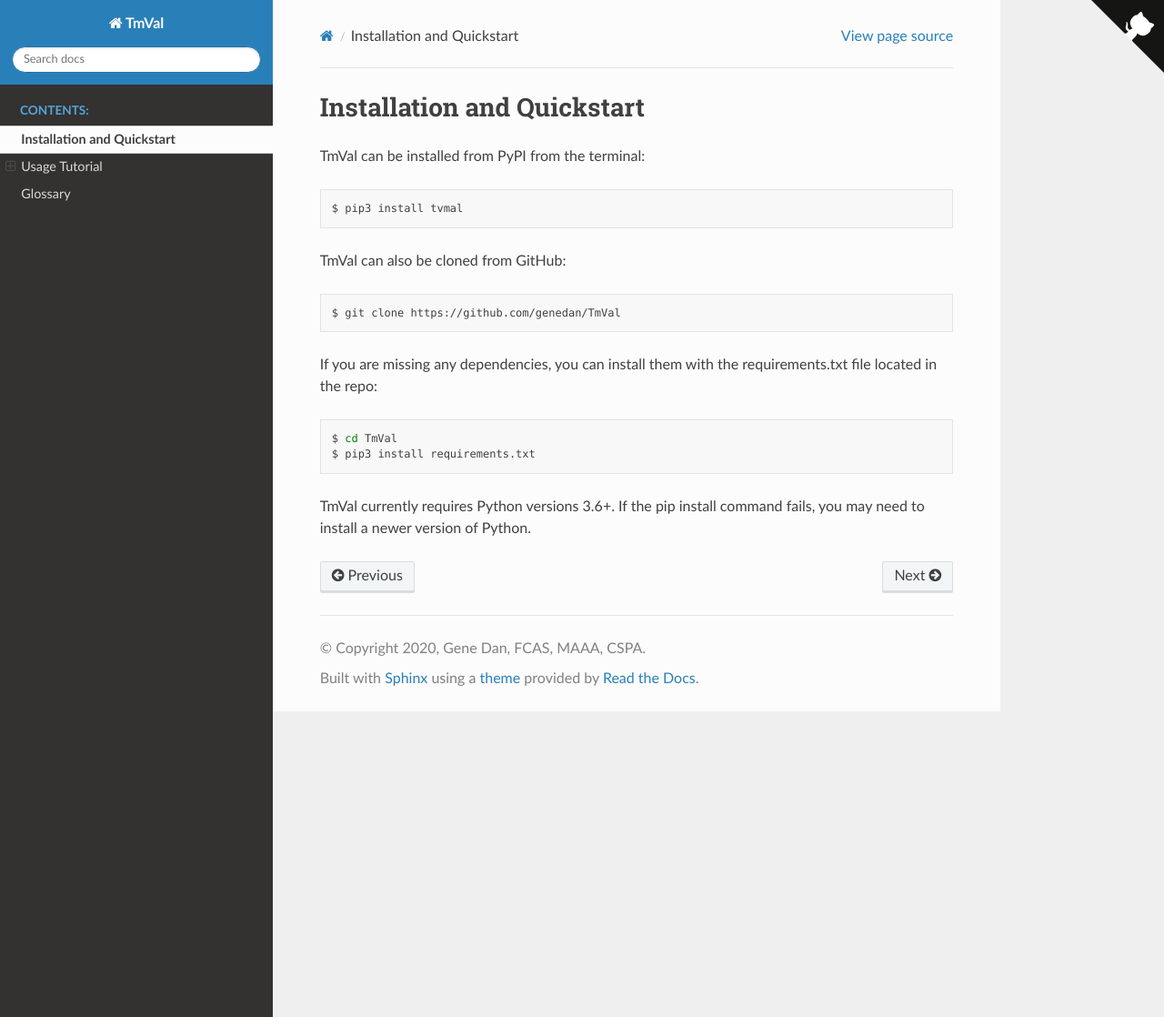
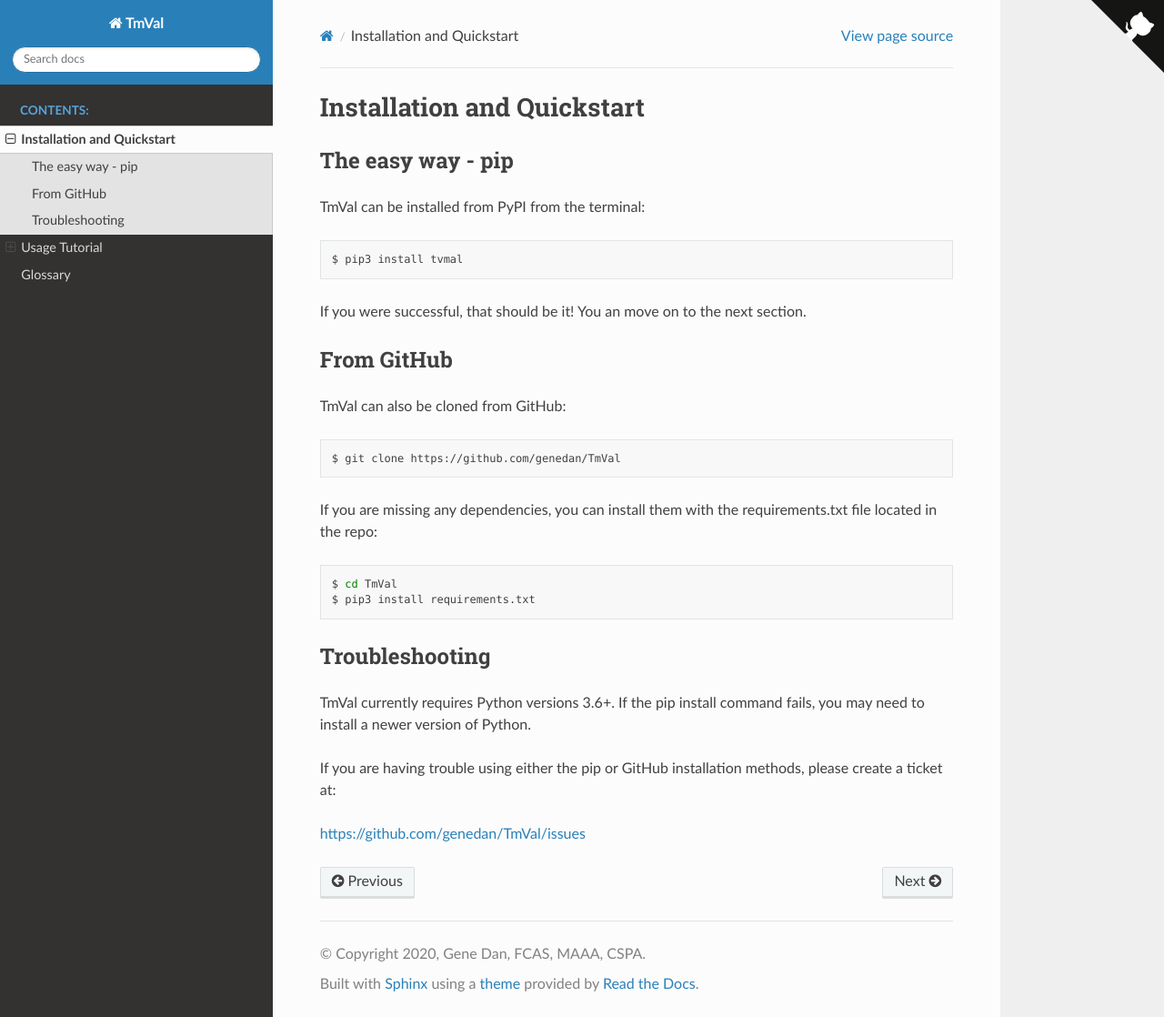
Before and after one commit to genedan/TmVal, a Sphinx documentation site: the page built from docs/quickstart.rst, in a window 1280 px wide and 1118 px high. Shown: the whole window at 91% size. Built offline with Sphinx 7.4.7 and the Read the Docs theme 2.0.0, drawn with Linux system fonts in a browser that asks for light colours; formulas are drawn with MathJax 3.

Commit message:
update installation instructions

```diff
--- a/docs/quickstart.rst
+++ b/docs/quickstart.rst
@@ -1,12 +1,21 @@
 ============================
 Installation and Quickstart
 ============================
+
+
+The easy way - pip
+===================
 
 TmVal can be installed from PyPI from the terminal:
 
 .. code-block:: shell
 
    $ pip3 install tvmal
+
+If you were successful, that should be it! You an move on to the next section.
+
+From GitHub
+============
 
 TmVal can also be cloned from GitHub:
 
@@ -21,4 +30,12 @@
    $ cd TmVal
    $ pip3 install requirements.txt
 
+
+Troubleshooting
+================
+
 TmVal currently requires Python versions 3.6+. If the pip install command fails, you may need to install a newer version of Python.
+
+If you are having trouble using either the pip or GitHub installation methods, please create a ticket at:
+
+`https://github.com/genedan/TmVal/issues <https://github.com/genedan/TmVal/issues/>`_
```
